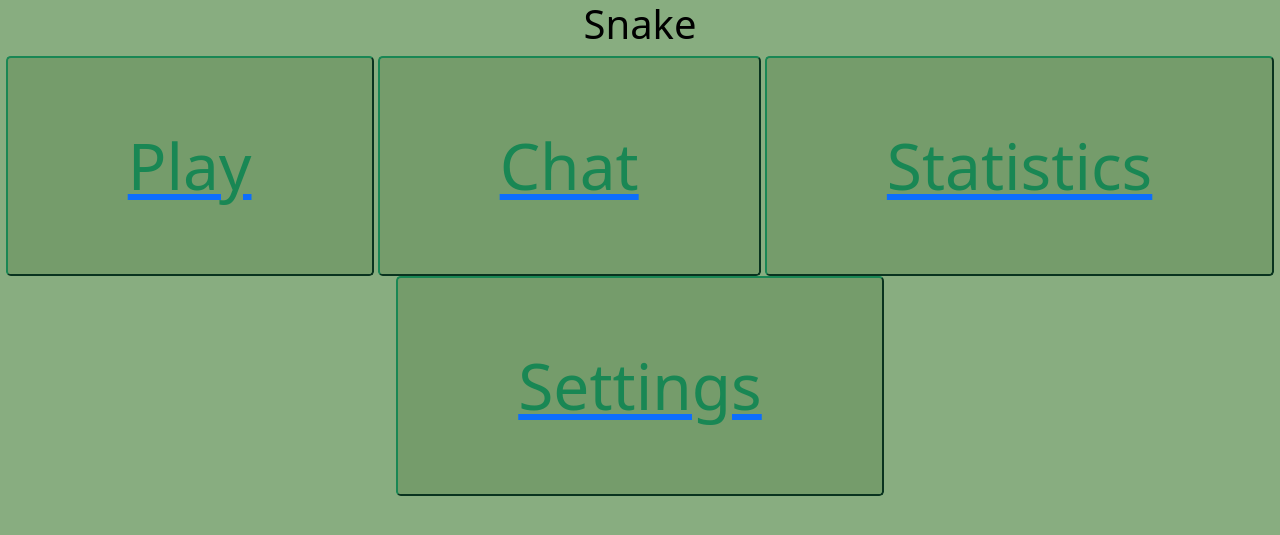
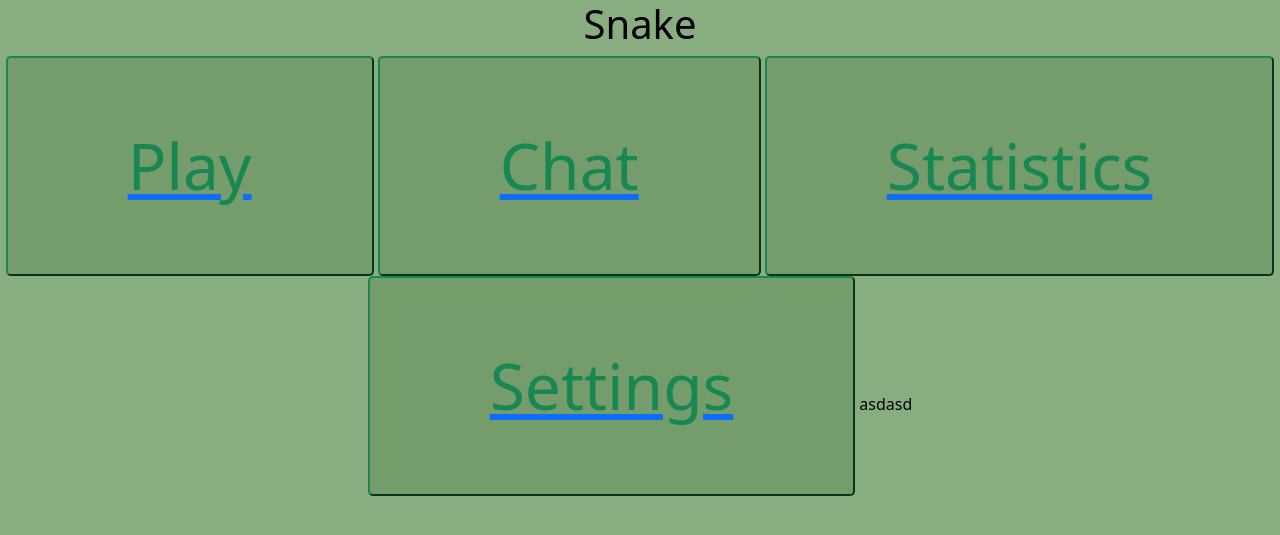
Before and after one commit to TomsonOO/Warcaby, a Django app: page / in a window 1280 px wide. Shown: the top 535 px of the page. Run offline with Django 3.2, Linux system fonts and the light colour scheme.

Commit message:
Update base.html
test

```diff
--- a/templates/base.html
+++ b/templates/base.html
@@ -19,3 +19,4 @@
 
   </body>
 </html>
+asdasd
```
